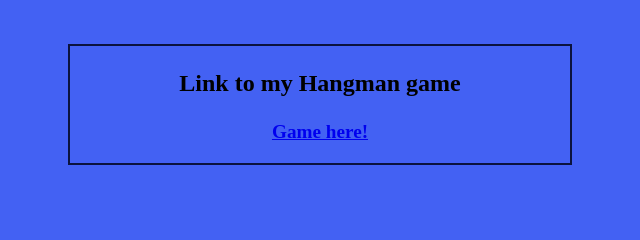
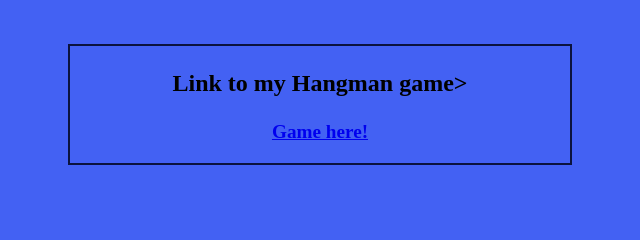
Before and after one commit to matthewc07/csproject, a plain HTML site: page portfolio_page_3.html in a window 1280 px wide. Shown: the part 2145-2385 px from the top of the page, 640-1280 px from the left. Drawn offline with Linux system fonts and the light colour scheme.

Commit message:
Update portfolio_page_3.html

```diff
--- a/portfolio_page_3.html
+++ b/portfolio_page_3.html
@@ -57,7 +57,7 @@
         </div>
 
         <div class="hangman">
-            <p>Link to my Hangman game</p>
+            <p>Link to my Hangman game></p>
             <a href="https://matthewc07.github.io/Hangman/">Game here!</a>
         </div>
 
```
